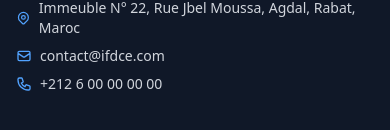
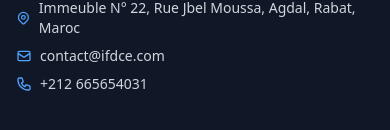
Before and after one commit to red-jen/IFDCE, a React (Vite) app: page / in a window 390 px wide. Shown: the part 5113-5243 px from the top of the page. Built offline with nearby package versions, Linux system fonts and the light colour scheme.

Commit message:
fix the phone number

```diff
--- a/src/component/footers.jsx
+++ b/src/component/footers.jsx
@@ -107,7 +107,7 @@ export default function Footers() {
                                     <svg className="w-4 h-4 mr-2 text-blue-400" fill="none" stroke="currentColor" viewBox="0 0 24 24">
                                         <path strokeLinecap="round" strokeLinejoin="round" strokeWidth="2" d="M3 5a2 2 0 012-2h3.28a1 1 0 01.948.684l1.498 4.493a1 1 0 01-.502 1.21l-2.257 1.13a11.042 11.042 0 005.516 5.516l1.13-2.257a1 1 0 011.21-.502l4.493 1.498a1 1 0 01.684.949V19a2 2 0 01-2 2h-1C9.716 21 3 14.284 3 6V5z" />
                                     </svg>
-                                    +212 6 00 00 00 00
+                                    +212 665654031
                                 </p>
                             </div>
                         </div>
```
